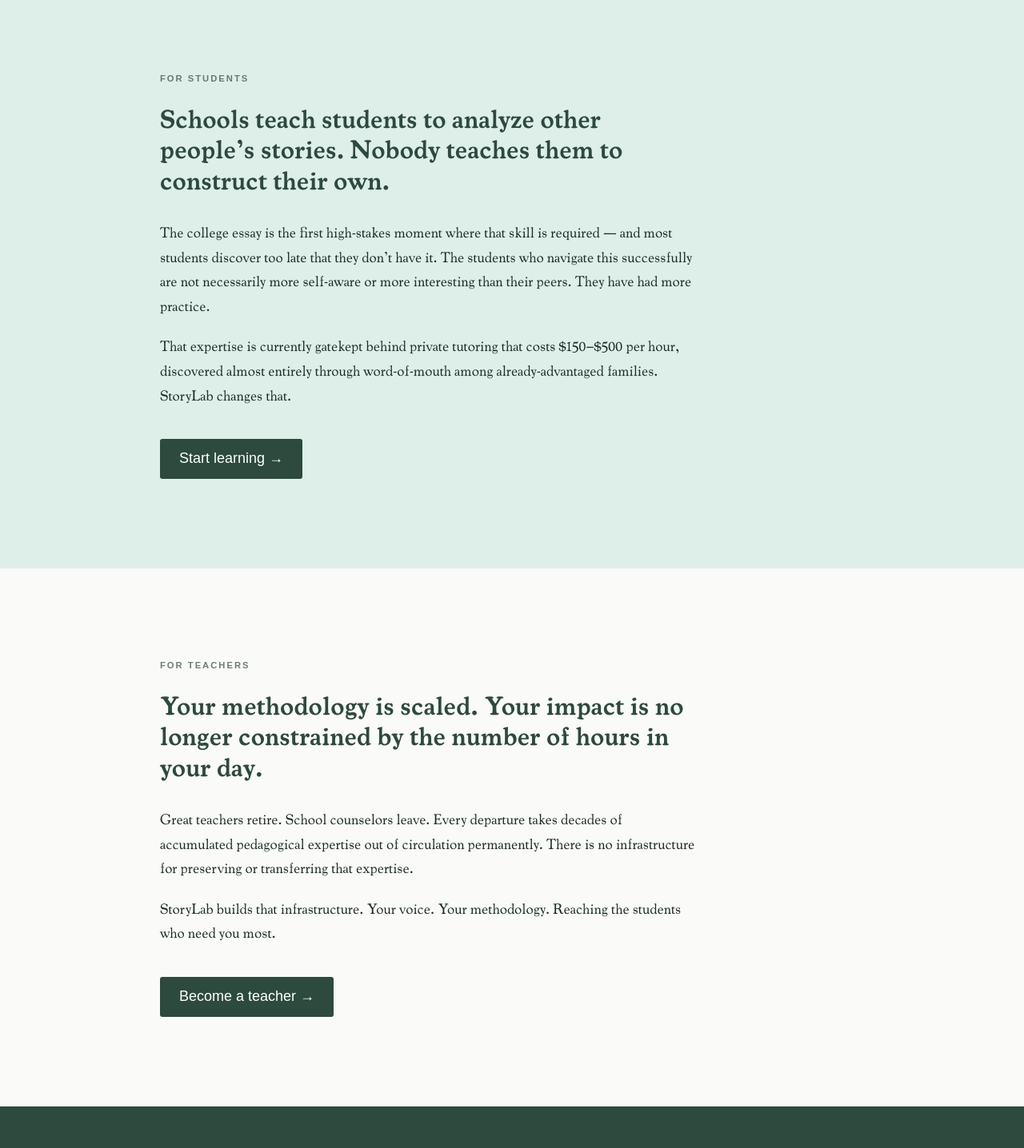
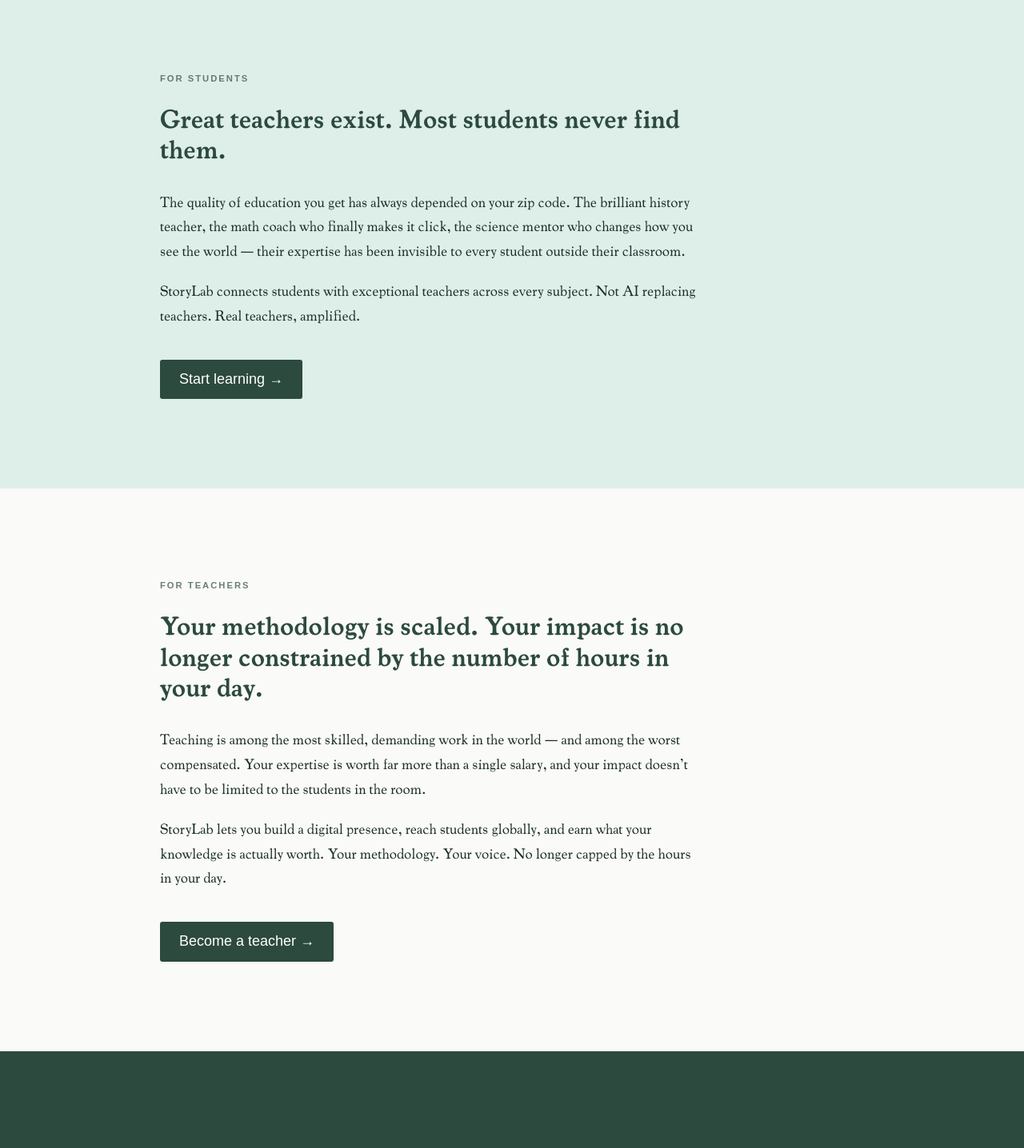
Before and after one commit to bananaduck1/storylab, a Next.js app: page / in a window 1280 px wide. Shown: the part 680-2116 px from the top of the page at 80% size. Built offline with nearby package versions, Linux system fonts and the light colour scheme; no server answers; the database is empty; a web font is replaced by a local one.

Commit message:
style(design): FINDING-003 — rewrite students/teachers copy; change button font to Cooper

```diff
--- a/app/page.tsx
+++ b/app/page.tsx
@@ -33,7 +33,7 @@
             href="/teachers"
             aria-label="Find a teacher on StoryLab"
             className="inline-flex items-center rounded-[3px] bg-white px-7 py-3.5 text-base font-medium text-[#2C4A3E] hover:bg-[#DEEEE9] transition-colors duration-150 focus:outline-none focus-visible:ring-2 focus-visible:ring-white/50"
-            style={{ fontFamily: "var(--font-dm-sans, 'DM Sans', sans-serif)" }}
+            style={{ fontFamily: "var(--font-cooper, serif)" }}
           >
             Find a teacher →
           </Link>
@@ -53,17 +53,17 @@
             className="text-[2rem] leading-[1.2] tracking-tight text-[#2C4A3E] mb-8 max-w-2xl"
             style={{ fontFamily: "var(--font-cooper, serif)" }}
           >
-            Schools teach students to analyze other people&rsquo;s stories. Nobody teaches them to construct their own.
+            Great teachers exist. Most students never find them.
           </h2>
           <div
             className="space-y-5 text-base leading-relaxed text-[#1A2E26] max-w-2xl"
             style={{ fontFamily: "var(--font-body, 'Literata', serif)" }}
           >
             <p>
-              The college essay is the first high-stakes moment where that skill is required — and most students discover too late that they don&rsquo;t have it. The students who navigate this successfully are not necessarily more self-aware or more interesting than their peers. They have had more practice.
+              The quality of education you get has always depended on your zip code. The brilliant history teacher, the math coach who finally makes it click, the science mentor who changes how you see the world — their expertise has been invisible to every student outside their classroom.
             </p>
             <p>
-              That expertise is currently gatekept behind private tutoring that costs $150–$500 per hour, discovered almost entirely through word-of-mouth among already-advantaged families. StoryLab changes that.
+              StoryLab connects students with exceptional teachers across every subject. Not AI replacing teachers. Real teachers, amplified.
             </p>
           </div>
           <div className="mt-10">
@@ -71,7 +71,7 @@
               href="/teachers"
               aria-label="Start learning with a StoryLab teacher"
               className="inline-flex items-center rounded-[3px] bg-[#2C4A3E] px-6 py-3 text-sm font-medium text-white hover:bg-[#3A6054] transition-colors duration-150 focus:outline-none focus-visible:ring-2 focus-visible:ring-[#2C4A3E]/40"
-              style={{ fontFamily: "var(--font-dm-sans, 'DM Sans', sans-serif)" }}
+              style={{ fontFamily: "var(--font-cooper, serif)" }}
             >
               Start learning →
             </Link>
@@ -99,10 +99,10 @@
             style={{ fontFamily: "var(--font-body, 'Literata', serif)" }}
           >
             <p>
-              Great teachers retire. School counselors leave. Every departure takes decades of accumulated pedagogical expertise out of circulation permanently. There is no infrastructure for preserving or transferring that expertise.
+              Teaching is among the most skilled, demanding work in the world — and among the worst compensated. Your expertise is worth far more than a single salary, and your impact doesn&rsquo;t have to be limited to the students in the room.
             </p>
             <p>
-              StoryLab builds that infrastructure. Your voice. Your methodology. Reaching the students who need you most.
+              StoryLab lets you build a digital presence, reach students globally, and earn what your knowledge is actually worth. Your methodology. Your voice. No longer capped by the hours in your day.
             </p>
           </div>
           <div className="mt-10">
@@ -110,7 +110,7 @@
               href="/teacher/onboarding"
               aria-label="Become a teacher on StoryLab"
               className="inline-flex items-center rounded-[3px] bg-[#2C4A3E] px-6 py-3 text-sm font-medium text-white hover:bg-[#3A6054] transition-colors duration-150 focus:outline-none focus-visible:ring-2 focus-visible:ring-[#2C4A3E]/40"
-              style={{ fontFamily: "var(--font-dm-sans, 'DM Sans', sans-serif)" }}
+              style={{ fontFamily: "var(--font-cooper, serif)" }}
             >
               Become a teacher →
             </Link>
@@ -207,7 +207,7 @@
             href="/teachers"
             aria-label="Browse all teachers"
             className="inline-flex items-center rounded-[3px] bg-[#2C4A3E] px-7 py-3.5 text-base font-medium text-white hover:bg-[#3A6054] transition-colors duration-150 focus:outline-none focus-visible:ring-2 focus-visible:ring-[#2C4A3E]/40"
-            style={{ fontFamily: "var(--font-dm-sans, 'DM Sans', sans-serif)" }}
+            style={{ fontFamily: "var(--font-cooper, serif)" }}
           >
             Browse teachers →
           </Link>
@@ -215,7 +215,7 @@
             href="/teacher/onboarding"
             aria-label="Become a teacher on StoryLab"
             className="inline-flex items-center rounded-[3px] border border-[#2C4A3E] bg-transparent px-7 py-3.5 text-base font-medium text-[#1A2E26] hover:bg-[#2C4A3E] hover:text-white transition-colors duration-150 focus:outline-none focus-visible:ring-2 focus-visible:ring-[#2C4A3E]/40"
-            style={{ fontFamily: "var(--font-dm-sans, 'DM Sans', sans-serif)" }}
+            style={{ fontFamily: "var(--font-cooper, serif)" }}
           >
             Become a teacher →
           </Link>
```
